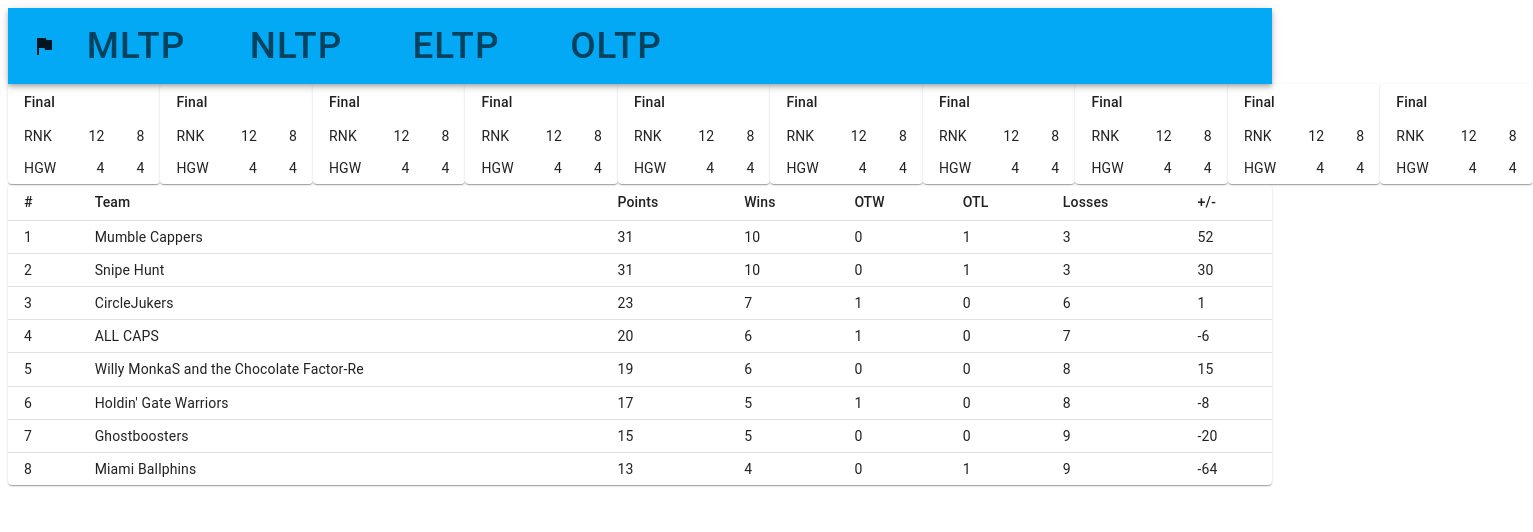
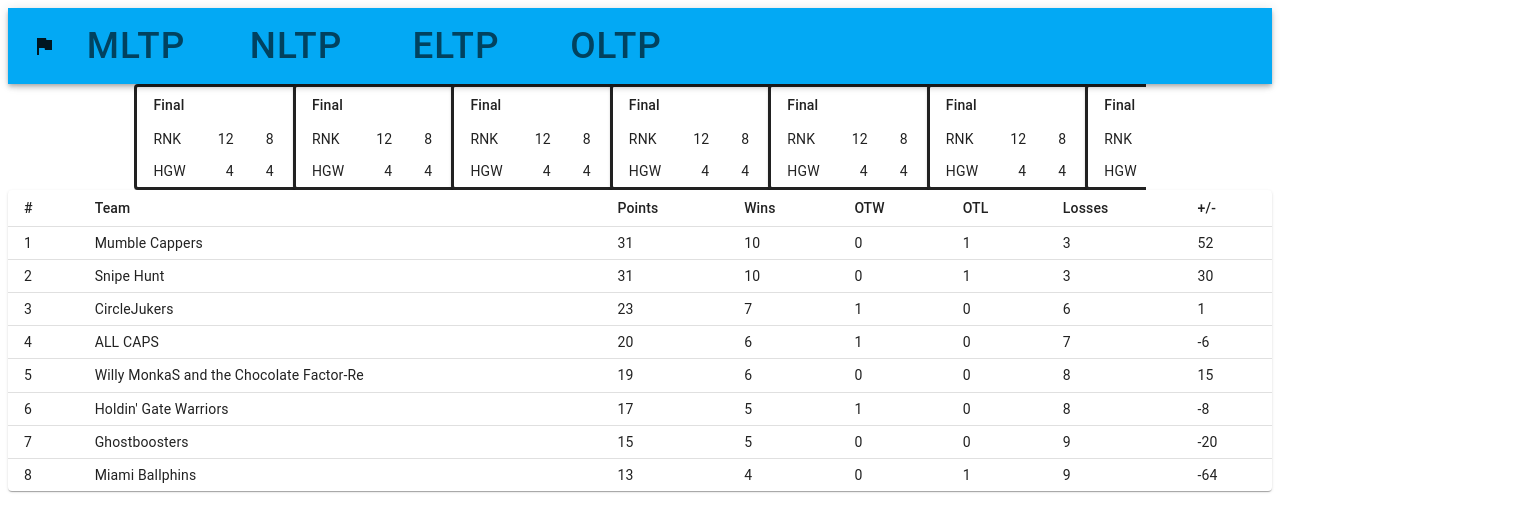
Before and after one commit to itsokthen/tagpro_central, a React (Create React App) app in the folder tagprocentral/: page / in a window 1280 px wide. Shown: the top 532 px of the page, 1533 px wide, since content can reach past the window. Built offline with nearby package versions, Linux system fonts and the light colour scheme.

Commit message:
few changes

```diff
--- a/tagprocentral/src/components/Scoreboard/Recent_Games.js
+++ b/tagprocentral/src/components/Scoreboard/Recent_Games.js
@@ -6,6 +6,17 @@ import TableContainer from "@mui/material/TableContainer";
 import TableHead from "@mui/material/TableHead";
 import TableRow from "@mui/material/TableRow";
 import Paper from "@mui/material/Paper";
+import { makeStyles } from "@material-ui/core";
+import { style } from "@mui/system";
+
+const useStyles = makeStyles({
+  card: {
+    borderStyle: "solid",
+  },
+  scoreCarousel: {
+    maxWidth: "100px",
+  },
+});
 
 function createData(name, game1, game2) {
   return { name, game1, game2 };
@@ -14,8 +25,11 @@ function createData(name, game1, game2) {
 const rows = [createData("RNK", 12, 8), createData("HGW", 4, 4)];
 
 export default function DenseTable() {
+  const classes = useStyles();
   return (
+    <>
       <TableContainer
+        className={classes.card}
         sx={{
           [`& .${tableCellClasses.root}`]: {
             borderBottom: "none",
@@ -48,5 +62,6 @@ export default function DenseTable() {
           </TableBody>
         </Table>
       </TableContainer>
+    </>
   );
 }
--- a/tagprocentral/src/components/Scoreboard/Scoreboard.js
+++ b/tagprocentral/src/components/Scoreboard/Scoreboard.js
@@ -3,13 +3,33 @@ import { styled } from "@mui/material/styles";
 import Box from "@mui/material/Box";
 import Paper from "@mui/material/Paper";
 import Grid from "@mui/material/Grid";
+import { makeStyles } from "@material-ui/core";
+import { style } from "@mui/system";
 
 //Page Components
 import Recent_Games from "../Scoreboard/Recent_Games";
+<link
+  rel="stylesheet"
+  type="text/css"
+  href="//cdn.jsdelivr.net/npm/slick-carousel@1.8.1/slick/slick.css"
+/>;
+
+const useStyles = makeStyles({
+  card: {
+    borderStyle: "solid",
+  },
+  scoreCarousel: {
+    width: "80%",
+    margin: "auto",
+    overflow: "auto",
+  },
+});
 
 const Scoreboard = () => {
+  const classes = useStyles();
   return (
-    <Box sx={{ flexGrow: 1 }}>
+    <>
+      <Box className={classes.scoreCarousel} sx={{ flexGrow: 1 }}>
         <Grid container spacing={0} justifyContent="flex-start" wrap="nowrap">
           <Grid item xs>
             <Recent_Games />
@@ -43,6 +63,7 @@ const Scoreboard = () => {
           </Grid>
         </Grid>
       </Box>
+    </>
   );
 };
 
```
Lines whose indentation alone changed are shown as unchanged.
